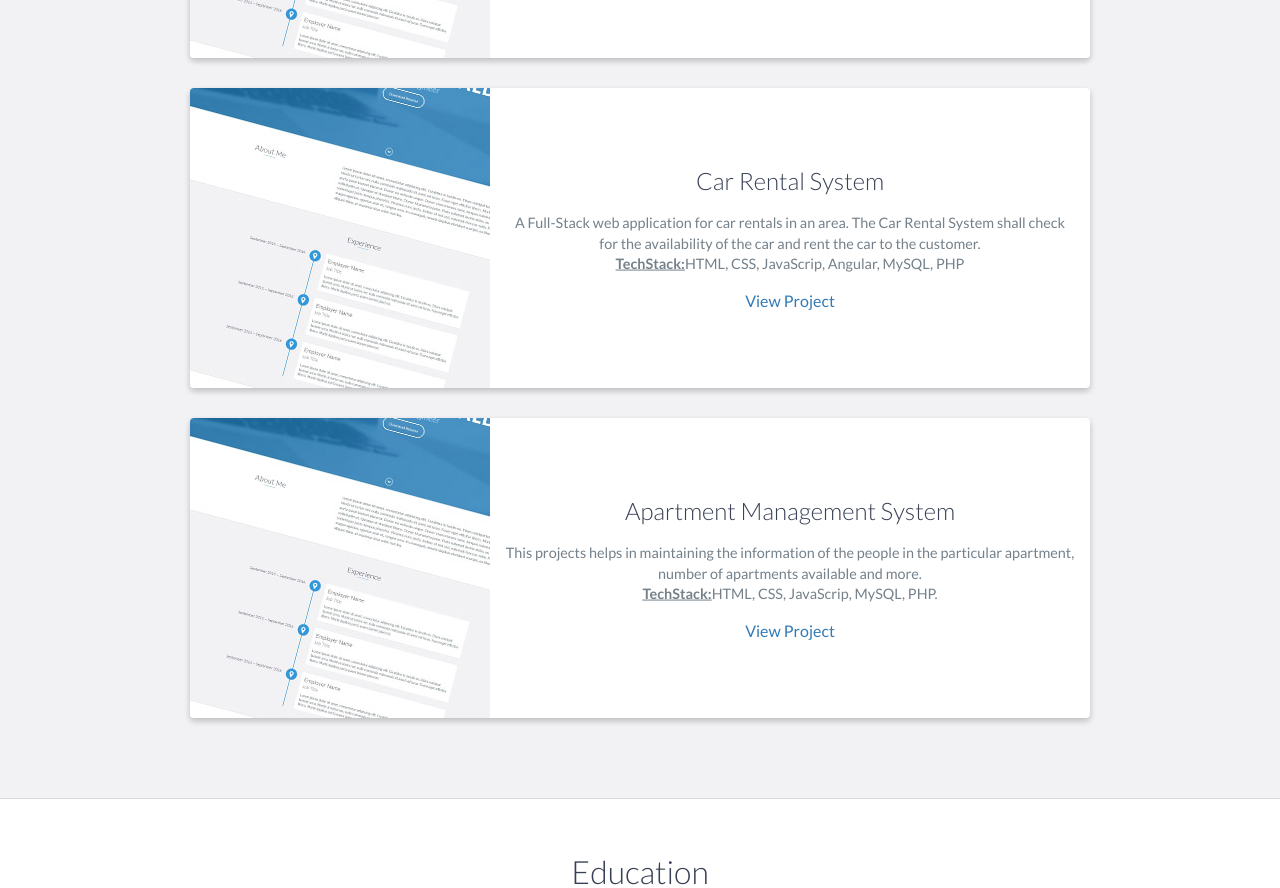
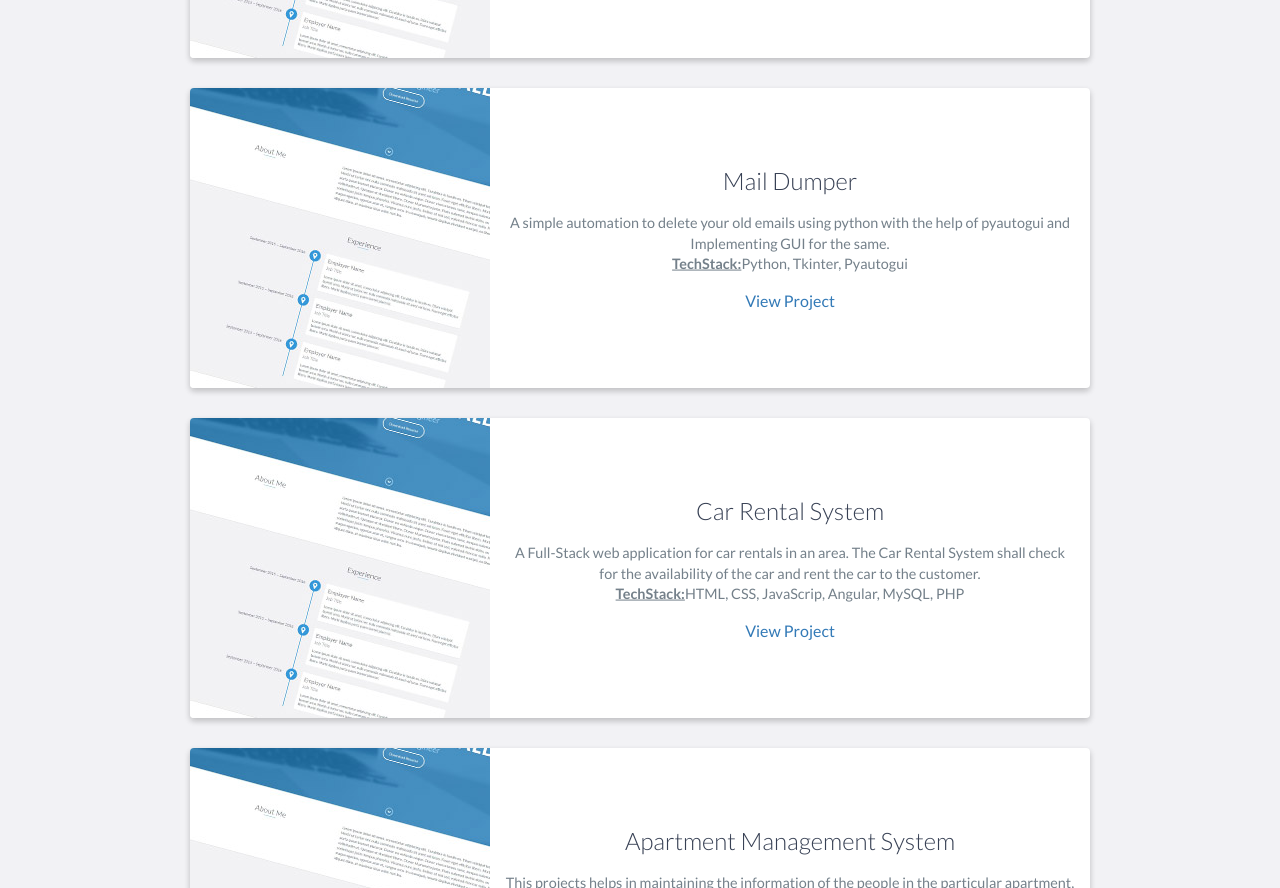
Before and after one commit to ShoaibNumaan/shoaibnumaan.github.io, a website: page index.html in a window 1280 px wide. Shown: the part 1453-2341 px from the top of the page. Drawn offline with nearby package versions, Linux system fonts and the light colour scheme.

Commit message:
new project uploaded (#7)

```diff
--- a/index.html
+++ b/index.html
@@ -100,6 +100,23 @@
 			    	        <b><u>TechStack:</u></b>Machine Learning, Python, Web Scrapping, Flask, Pandas, Numpy, Matplotlib.
                         </p>
                         <a target="_blank" href="https://github.com/ShoaibNumaan/Fake-News-Buster">View Project</a>
+                    </div>
+                    <!-- End .project-info -->
+                </div>
+                <!-- End .project -->
+
+                <div class="project shadow-large">
+                    <div class="project-image">
+                        <img src="images/project.jpg" />
+                    </div>
+                    <!-- End .project-image -->
+                    <div class="project-info">
+                        <h3>Mail Dumper</h3>
+                        <p>
+                        A simple automation to delete your old emails using python with the help of pyautogui and Implementing GUI for the same.</br>
+				        <b><u>TechStack:</u></b>Python, Tkinter, Pyautogui
+                        </p>
+                        <a target="_blank" href="https://github.com/ShoaibNumaan/Mail_Dumper">View Project</a>
                     </div>
                     <!-- End .project-info -->
                 </div>
```
